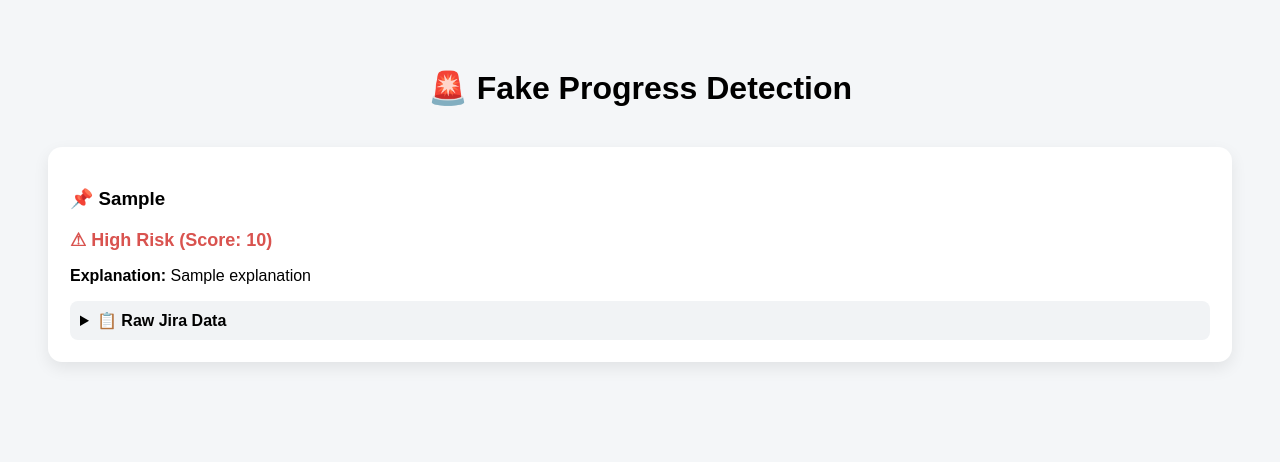
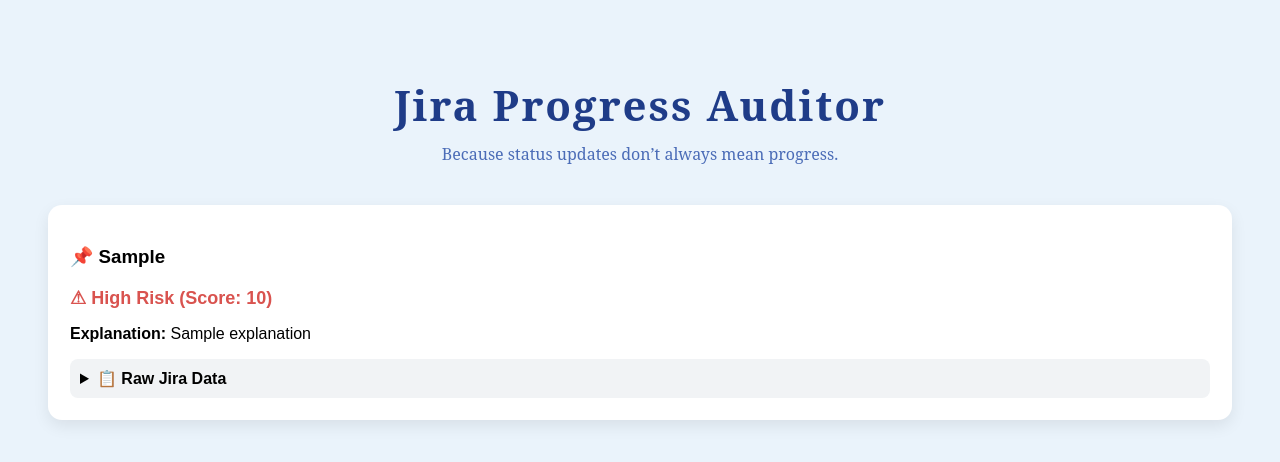
Before and after one commit to JessWagner805/SheInnovates2026, a Flask app: template templates/index.html in a window 1280 px wide. Shown: the top 462 px of the page. Run offline with Flask 3, Linux system fonts and the light colour scheme; the template is opened without the code that fills it: most values are stand-ins (such as "Sample title", 1, 10 or a date in 2020).

Commit message:
Make html page more aesthetically pleasing, comment on MockJira.py and PromptAPI.py

```diff
--- a/MockJira.py
+++ b/MockJira.py
@@ -1,5 +1,6 @@
 def jira_issues():
     return [
+        # low risk issue
         {
             "issue_key": "PM-215",
             "status_history": [
@@ -14,6 +15,7 @@
             "comments_count": 4,
             "times_reopened": 0
         },
+        # high risk issue
         {
             "issue_key": "PM-216",
             "status_history": [
--- a/PromptAPI.py
+++ b/PromptAPI.py
@@ -1,7 +1,7 @@
 from transformers import AutoTokenizer, AutoModelForSeq2SeqLM
 import torch
 
-# Load model once
+# load model once
 MODEL_NAME = "google/flan-t5-base"
 tokenizer = AutoTokenizer.from_pretrained(MODEL_NAME)
 model = AutoModelForSeq2SeqLM.from_pretrained(MODEL_NAME)
@@ -10,6 +10,8 @@
 model.to(device)
 
 
+
+# calcuate risk score based on data from Jira issue
 def calculate_risk(issue):
     """
     Deterministic risk scoring based on behavioral signals
@@ -44,6 +46,8 @@
     return score, level
 
 
+
+# helper function for prompting the LLM
 def build_explanation_draft(issue):
     """
     Builds a concrete, factual explanation draft with no AI involved
@@ -76,22 +80,24 @@
     return " and ".join(parts) + "."
 
 
+
+# feed prompt to LLM and return LLM-generated explanation
 def polish_explanation_with_llm(draft):
     """
     Uses the LLM only to rewrite a known-good draft explanation
     """
     prompt = f"""
-Rewrite the following sentence to sound clear and professional for a Product Manager.
+    Rewrite the following sentence to sound clear and professional for a Product Manager.
 
-Text:
-"{draft}"
+    Text:
+    "{draft}"
 
-Rules:
-- Keep the meaning exactly the same
-- Maximum 2 sentences
-- Do not add new information
-- Do not use the words "risk", "high", "medium", "low", "fake", or "resolved"
-"""
+    Rules:
+    - Keep the meaning exactly the same
+    - Maximum 2 sentences
+    - Do not add new information
+    - Do not use the words "risk", "high", "medium", "low", "fake", or "resolved"
+    """
 
     inputs = tokenizer(
         prompt,
@@ -111,15 +117,11 @@
 
     explanation = tokenizer.decode(outputs[0], skip_special_tokens=True).strip()
 
-    # Hard cap to 2 sentences just in case
-    sentences = explanation.split(". ")
-    explanation = ". ".join(sentences[:2]).strip()
-    if not explanation.endswith("."):
-        explanation += "."
-
     return explanation
 
 
+
+# main function to analyze a Jira issue and return risk assessment and LLM-generated explanation
 def analyze_issue(issue):
     score, level = calculate_risk(issue)
     draft = build_explanation_draft(issue)
@@ -127,7 +129,6 @@
     try:
         explanation = polish_explanation_with_llm(draft)
     except Exception:
-        # Absolute safety fallback (still clean and factual)
         explanation = draft
 
     return {
--- a/templates/index.html
+++ b/templates/index.html
@@ -2,17 +2,29 @@
 <html lang="en">
 <head>
     <meta charset="UTF-8">
-    <title>Fake Progress Detector</title>
+    <title>Jira Progress Auditor</title>
 
     <style>
         body {
             font-family: Arial, sans-serif;
-            background: #f4f6f8;
+            background: #eaf3fb;
             padding: 40px;
         }
 
         h1 {
             text-align: center;
+            margin-bottom: 10px;
+            font-family: 'Serif', sans-serif;
+            font-size: 42px;
+            letter-spacing: 2px;
+            color: #1f3c88;
+        }
+
+        .subtitle {
+            text-align: center;
+            font-family: 'Serif', sans-serif;
+            font-size: 16px;
+            color: #4b6cb7;
             margin-bottom: 40px;
         }
 
@@ -100,7 +112,10 @@
 
 <body>
 
-<h1>🚨 Fake Progress Detection</h1>
+<h1>Jira Progress Auditor</h1>
+<div class="subtitle">
+    Because status updates don’t always mean progress.
+</div>
 
 <div class="grid">
 {% for item in items %}
```
